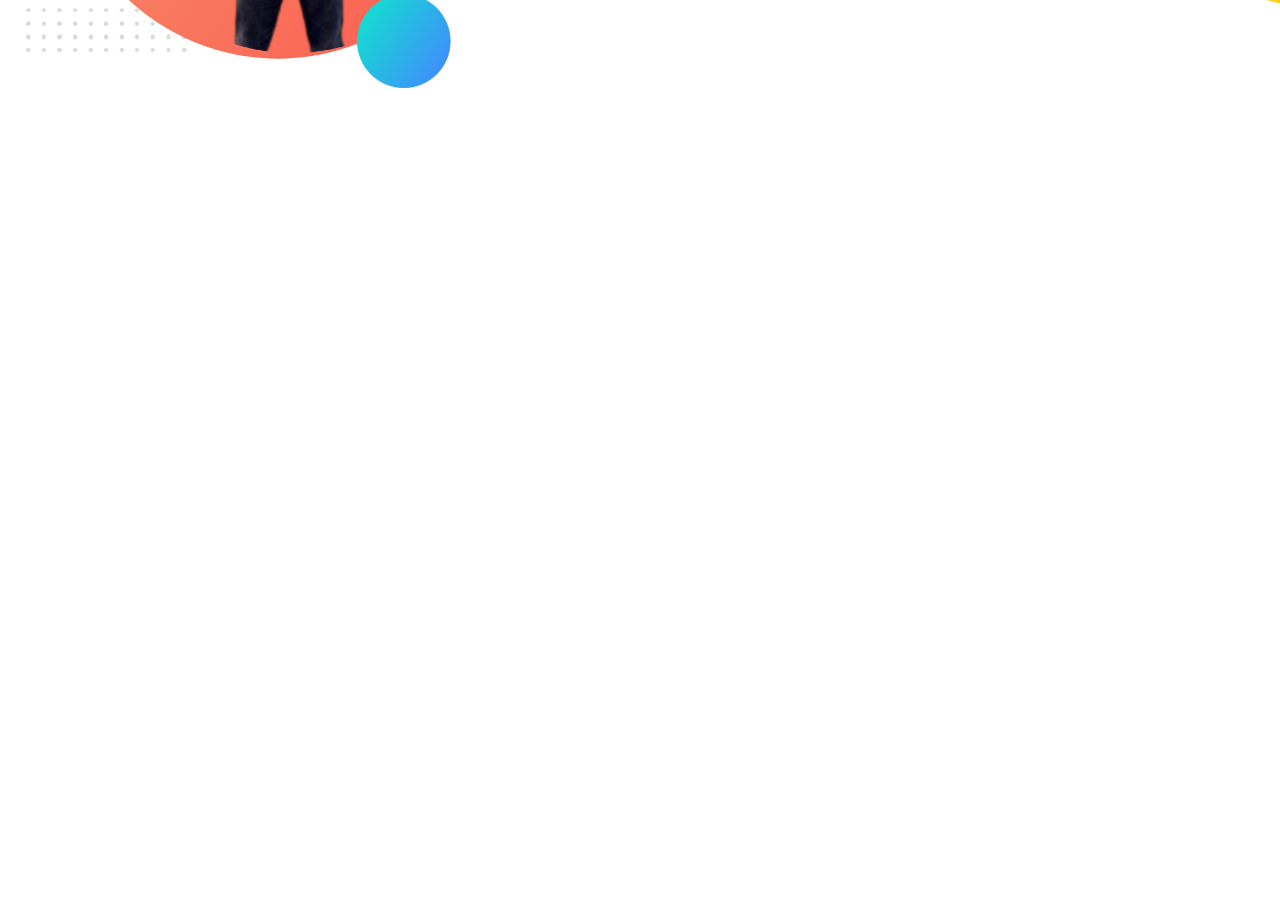
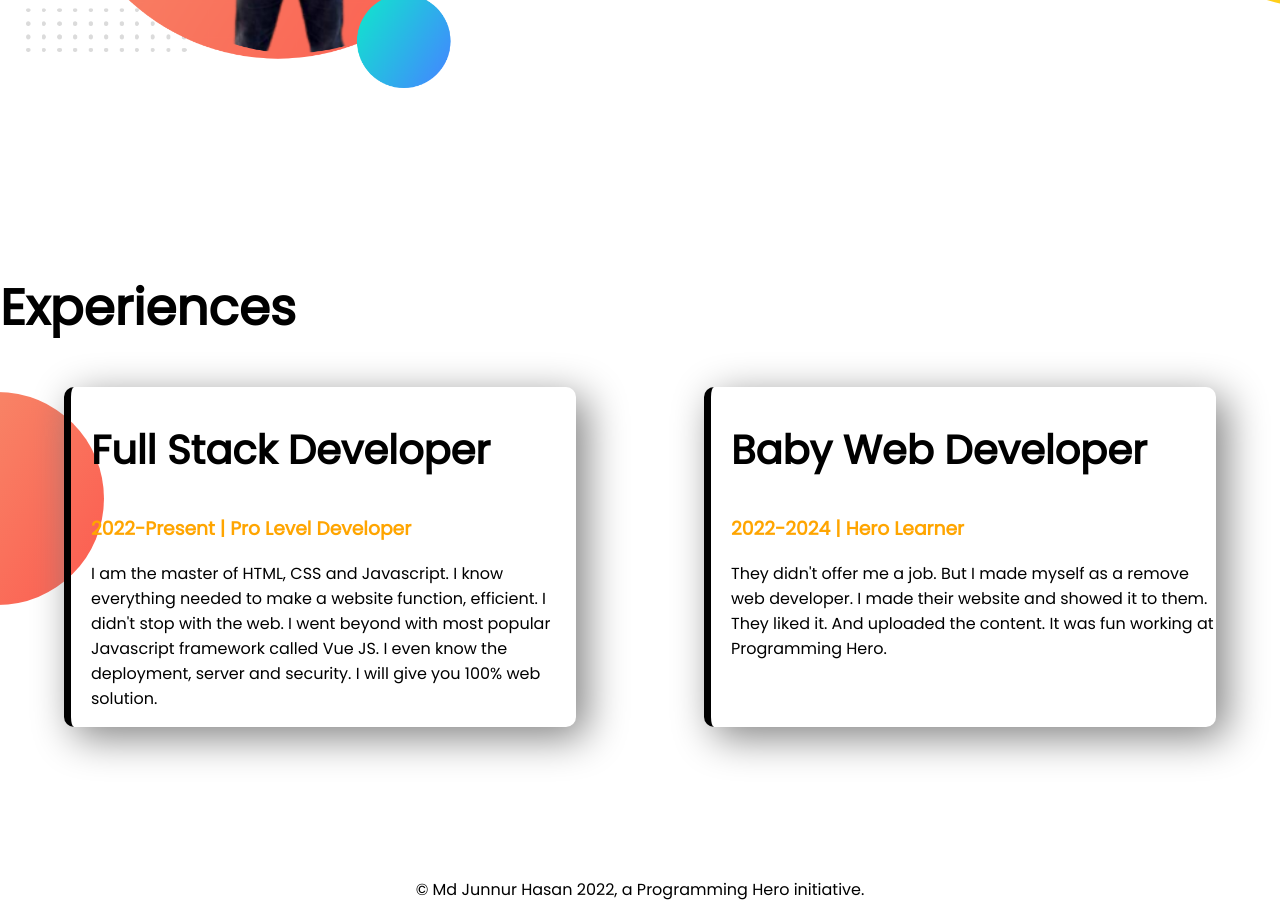
Before and after one commit to JunnurHasan/developer-portfolio, a plain HTML site: page index.html in a window 1280 px wide. Shown: the part 1081-1999 px from the top of the page. Before the commit the page ends 1352 px from the top, so only its background shows below. Drawn offline with Linux system fonts and the light colour scheme.

Commit message:
footer and expreience added

```diff
--- a/index.html
+++ b/index.html
@@ -13,7 +13,7 @@
 </head>
 
 <body>
-    <section class="top-banner">
+    <section class="top-banner flexible-container">
         <div class="half-width">
             <h1>Welcome To</h1>
             <h1><span class="orange-color">Junnur Hasan</span> World!</h1>
@@ -30,7 +30,7 @@
             <img src="images/junnur-pic-with-bg.png" alt="">
         </div>
     </section>
-    <section class="dream-big">
+    <section class="dream-big flexible-container">
         <div class="half-width">
             <img src="images/junnur2-pic-with-bg.png" alt="">
         </div>
@@ -42,6 +42,30 @@
             <a class="link-button" target="-blank" href="">DWONLOD RESUME</a>
         </div>
     </section>
+    <section class="experience-area">
+        <h1>Experiences</h1>
+        <div class="flexible-container">
+            <div id="full-stack-experience" class="experience-item">
+                <h2>Full Stack Developer</h2>
+                <h3 class="orange-color">2022-Present | Pro Level Developer</h3>
+                <p>I am the master of HTML, CSS and Javascript. I know everything needed to make a website function,
+                    efficient. I didn't stop with the web. I went beyond with most popular Javascript framework called
+                    Vue
+                    JS. I even know the deployment, server and security. I will give you 100% web solution.</p>
+            </div>
+            <div id="web-dev-experience" class="experience-item">
+                <h2>Baby Web Developer</h2>
+                <h3 class="orange-color">2022-2024 | Hero Learner</h3>
+                <p>They didn't offer me a job. But I made myself as a remove web developer. I made their website and
+                    showed
+                    it to them. They liked it. And uploaded the content. It was fun working at Programming Hero.</p>
+            </div>
+        </div>
+
+    </section>
+    <footer>
+        <p>© Md Junnur Hasan 2022, a Programming Hero initiative.</p>
+    </footer>
 </body>
 
 </html>
--- a/style.css
+++ b/style.css
@@ -6,16 +6,20 @@ h1{
     font-size: 50px;
 
 }
+h2{
+    font-size: 40px;
+}
 .orange-color{
     color: orange;
 }
-section{
+.flexible-container{
     display: flex;
     margin-bottom: 150px;
 }
 .half-width{
     width: 50%;
     padding: 2%;
+
 }
 .half-width img{
     width: 80%;
@@ -38,3 +42,30 @@ section{
     background-position: right;
 
 }
+.experience-area{
+    background-image: url(images/exp-bg.png);
+    background-repeat: no-repeat;
+    background-position: left;
+}
+.experience-item{
+    width: 40%;
+    margin-left: 5%;
+    margin-right: 5%;
+    padding-left: 20px;
+    border-radius: 10px;
+    box-shadow: 10px 10px 40px gray;
+
+}
+#web-dev-experience{
+    border-left: 7px solid;
+    border-image: liner-gradient(blue, cyan);
+    border-image-slice: 1;
+}
+#full-stack-experience{
+    border-left: 7px solid;
+    border-image: liner-gradient(salmon, tomato);
+    border-image-slice: 1;
+}
+footer p{
+    text-align: center;
+}
```
Also changed, not shown: showOff/IMG_4146 - Copy.jpg (deleted), showOff/Mood.jpg (deleted), showOff/hasi.jpg (deleted), showOff/wow.jpg (deleted), 5 other files.
